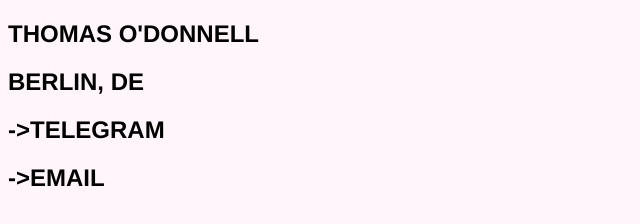
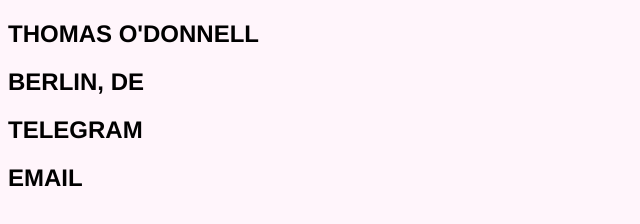
Before and after one commit to tfodonnell/tfodonnell.com, a plain HTML site: page index.html in a window 1280 px wide. Shown: the whole page, without its empty margins (0-640 px from the left). Drawn offline with Linux system fonts and the light colour scheme.

Commit message:
Update index.html

```diff
--- a/index.html
+++ b/index.html
@@ -22,8 +22,8 @@
 <body>
 <p><h2 style="color: BLACK;">THOMAS O'DONNELL</h2>
 <p><h2 style="color: BLACK;">BERLIN, DE</h2>
-<p><h2 style="color: BLACK;"><a href='https://&#119;&#119;&#119;&#46;t&#46;m%&#54;&#53;/%7&#52;h&#111;&#109;&#97;sf%72%61n&#99;is'>->TELEGRAM</a></h2>
-<p><h2 style="color: BLACK;"><a href='mailto&#58;t&#104;%&#54;F%6&#68;&#37;6&#49;&#37;7&#51;&#46;f&#46;o&#100;o&#37;&#54;Enell&#64;gma%69l&#46;c&#37;6F&#109;'>->EMAIL</a></h2>
+<p><h2 style="color: BLACK;"><a href='https://&#119;&#119;&#119;&#46;t&#46;m%&#54;&#53;/%7&#52;h&#111;&#109;&#97;sf%72%61n&#99;is'>TELEGRAM</a></h2>
+<p><h2 style="color: BLACK;"><a href='mailto&#58;t&#104;%&#54;F%6&#68;&#37;6&#49;&#37;7&#51;&#46;f&#46;o&#100;o&#37;&#54;Enell&#64;gma%69l&#46;c&#37;6F&#109;'>EMAIL</a></h2>
 
 </body>
 </html>
```
